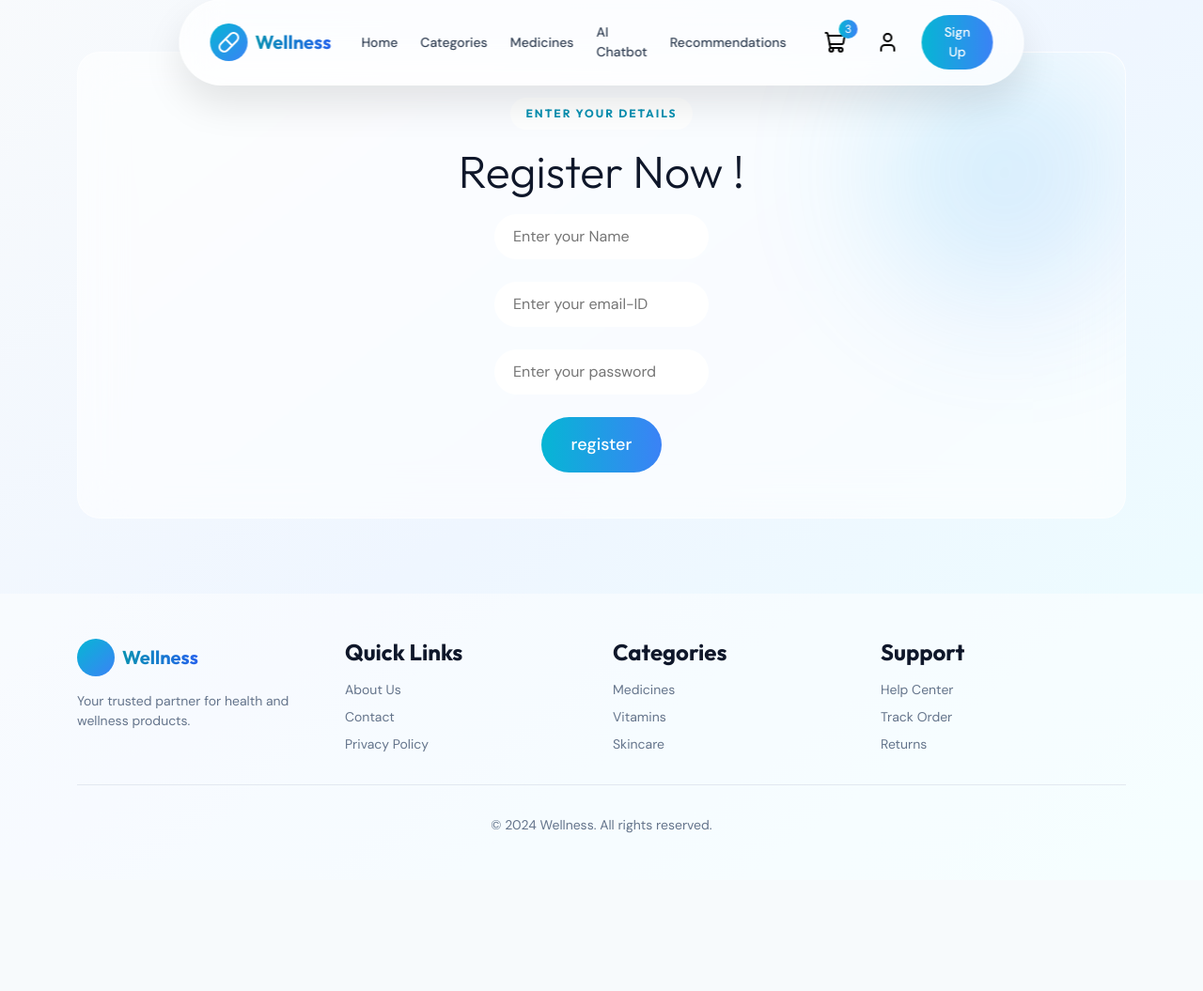
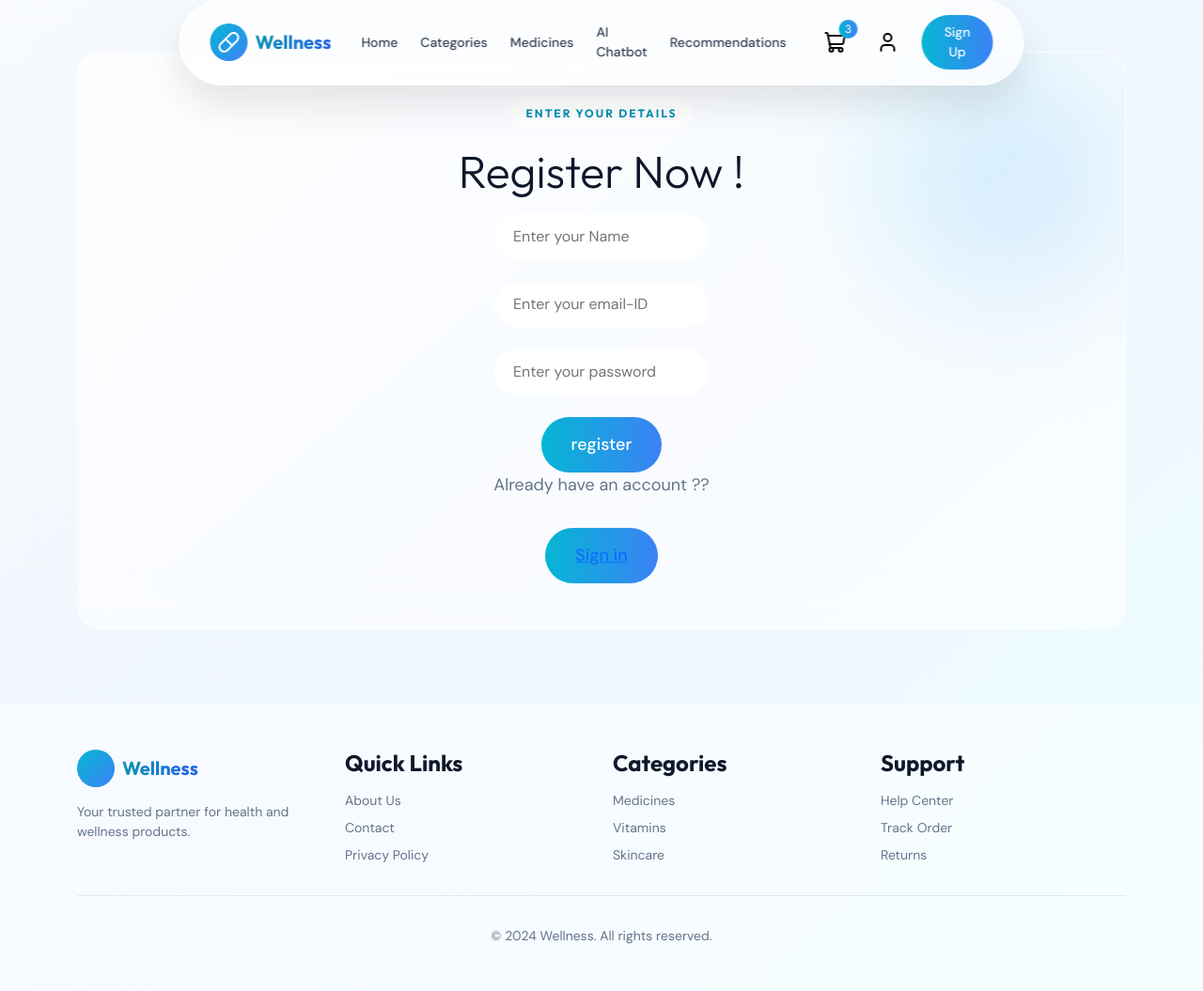
Before and after one commit to Aaryakalariya/Wellnes, a Python web app: template templates/register.html in a window 1280 px wide. Shown: the part 25-1080 px from the top of the page at 94% size. Before the commit the page ends 912 px from the top, so only its background shows below. Run offline with Jinja, Linux system fonts and the light colour scheme; the template is opened without the code that fills it, so the values that code supplies are empty.

Commit message:
Login and Registration forms are completed from front end

```diff
--- a/templates/register.html
+++ b/templates/register.html
@@ -96,6 +96,10 @@
                         <input type="submit" class="btn-offer" value="register">
                         </form>
 
+                        <p class="offer-description">
+                            Already have an account ??
+                        </p>
+                        <button class="btn-offer" data-testid="claim-offer-button"> <a href="\login"> Sign in </a> </button>
                     </div>
                 </div>
             </div>
```
Also changed, not shown: app.py (+8 -0 lines).
